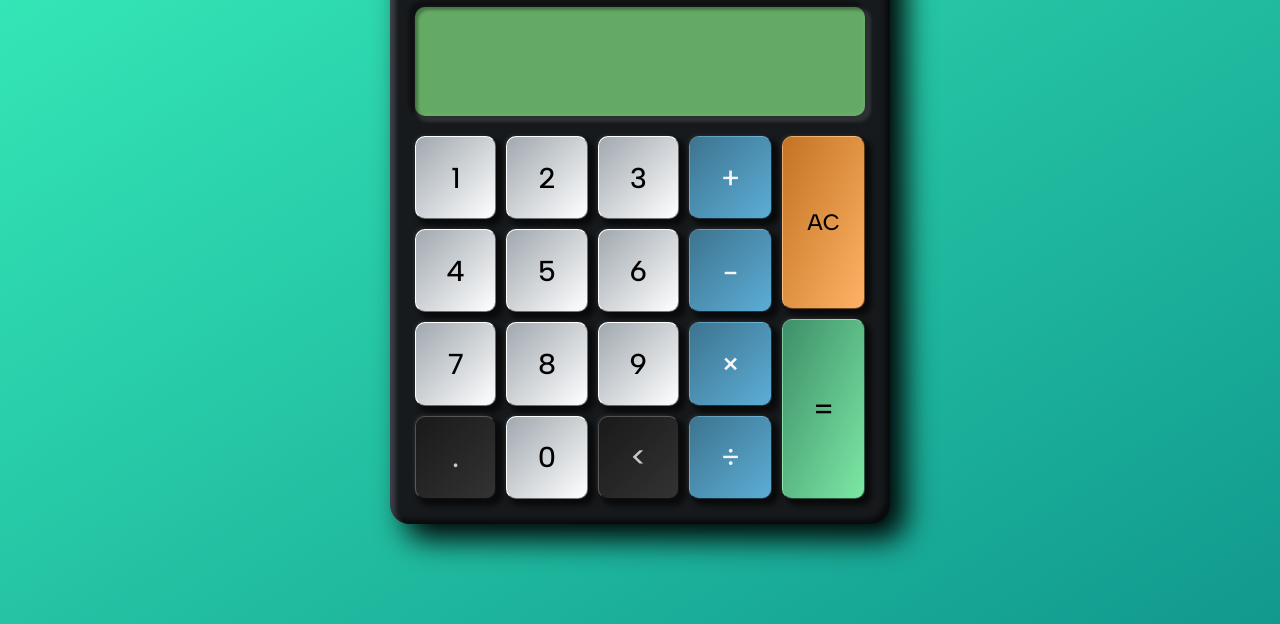
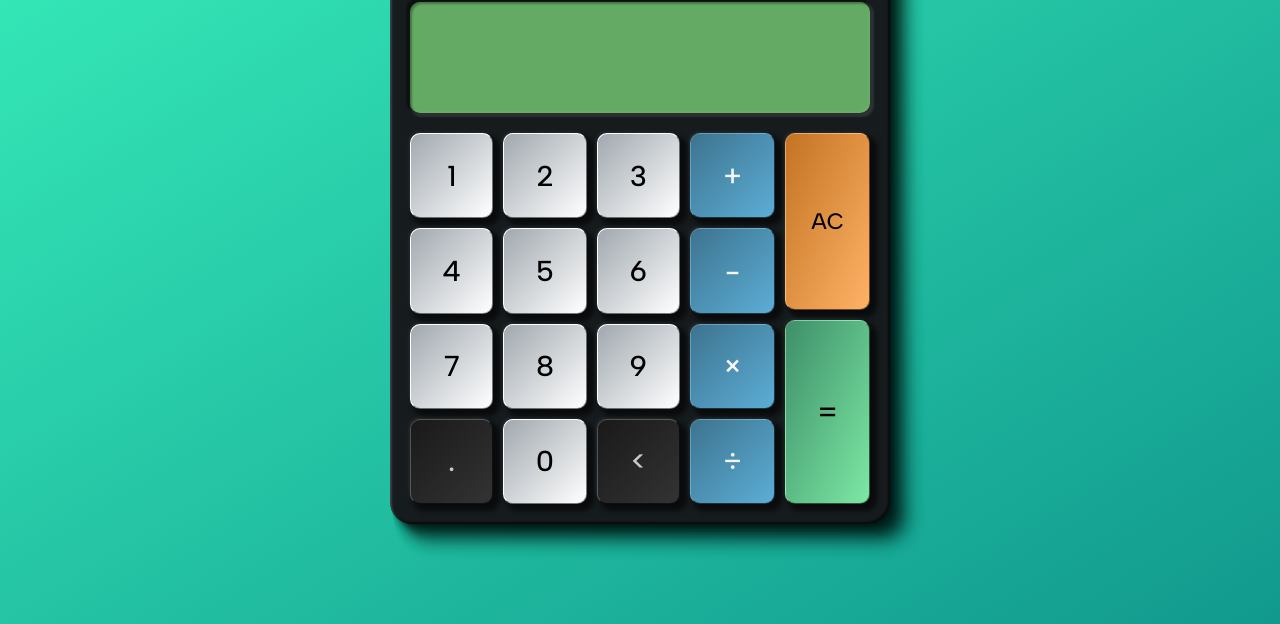
Before and after one commit to anaysharma/calculator, a plain HTML site: page index.html in a window 1280 px wide. Shown: the part 176-800 px from the top of the page. Drawn offline with Linux system fonts and the light colour scheme.

Commit message:
tweaked shadows

```diff
--- a/styles.css
+++ b/styles.css
@@ -27,14 +27,35 @@ body {
 	font-size: 1rem;
 	display: grid;
 	place-items: center;
+	transition: all 200ms ease;
+	transition-property: height width;
 }
 
 .calculator-body {
 	box-shadow:
-		15px 15px 30px black,
-		inset 5px 5px 5px rgba(220,220,255,0.2),
-		inset -5px -5px 5px rgba(0,0,0,0.6);
-		border-width: 1px;
+		inset 2px 2px 2px rgba(220,220,255,0.2),
+		inset -2px -2px 2px rgba(0,0,0,0.6),
+		1px 1px 1px #00000016,
+		2px 2px 2px #00000016,
+		3px 3px 3px #00000016,
+		4px 4px 4px #00000016,
+		5px 5px 5px #00000016,
+		6px 6px 6px #00000016,
+		7px 7px 7px #00000016,
+		8px 8px 8px #00000016,
+		9px 9px 9px #00000016,
+		10px 10px 10px #00000016,
+		11px 11px 11px #00000016,
+		12px 12px 12px #00000016,
+		13px 13px 13px #00000016,
+		14px 14px 14px #00000016,
+		15px 15px 15px #00000016,
+		16px 16px 16px #00000016,
+		17px 17px 17px #00000016,
+		18px 18px 18px #00000016,
+		19px 19px 19px #00000016,
+		20px 20px 20px #00000016;
+	border-width: 1px;
 	border-color:
 		rgba(255, 255, 255, 0.6)
 		rgba(0, 0, 0, 1)
@@ -45,9 +66,9 @@ body {
 	display: grid;
 	grid-template-rows: 1fr 3fr 10fr;
 	grid-row-gap: 20px;
-	padding: 25px;
-	border-radius: 20px;
-	background-color: hsl(200, 10%, 10%);
+	padding: 20px;
+	border-radius: 22px;
+	background-color: hsl(200, 15%, 10%);
 }
 
 .solar {
@@ -66,10 +87,10 @@ body {
 		rgba(70, 30, 0, 1.0) 0% 100%);
 	border-radius: 10px;
 	box-shadow:
-		inset 3px 3px 3px rgba(0, 0, 0, 0.3),
-		inset -3px -3px 3px rgba(255, 255, 255, 0),
-		3px 3px 3px 1px rgba(255, 255, 255, 0.05),
-		-3px -3px 3px 1px rgba(0, 0, 0, 0.3);
+		inset 2px 2px 2px rgba(0, 0, 0, 0.3),
+		inset -2px -2px 2px rgba(255, 255, 255, 0.04),
+		2px 2px 2px 2px rgba(255, 255, 255, 0.05),
+		-2px -2px 2px 2px rgba(0, 0, 0, 0.4);
 }
 
 .name {
@@ -84,10 +105,10 @@ body {
 	background-color: rgba(100, 170, 100, 1.0);
 	border-radius: 10px;
 	box-shadow:
-		inset 3px 3px 3px rgba(0, 0, 0, 0.3),
-		inset -3px -3px 3px rgba(255, 255, 255, 0.04),
-		3px 3px 3px 3px rgba(255, 255, 255, 0.1),
-		-3px -3px 3px 3px rgba(0, 0, 0, 0.4);
+		inset 2px 2px 2px rgba(0, 0, 0, 0.3),
+		inset -2px -2px 2px rgba(255, 255, 255, 0.04),
+		2px 2px 2px 2px rgba(255, 255, 255, 0.1),
+		-2px -2px 2px 2px rgba(0, 0, 0, 0.4);
 }
 
 .prevous-input-display {
@@ -204,7 +225,7 @@ button[data-operation] {
 		rgba(255, 255, 255, 0.1);
 }
 
-@media (max-width: 500px) {
+@media (min-width: 400px) and (max-width: 600px) {
 	body {
 		font-size: 0.8rem;
 	}
@@ -214,7 +235,7 @@ button[data-operation] {
 	}
 }
 
-@media (max-width: 398px) {
+@media (max-width: 399px) {
 	body {
 		font-size: 0.7rem;
 	}
```
